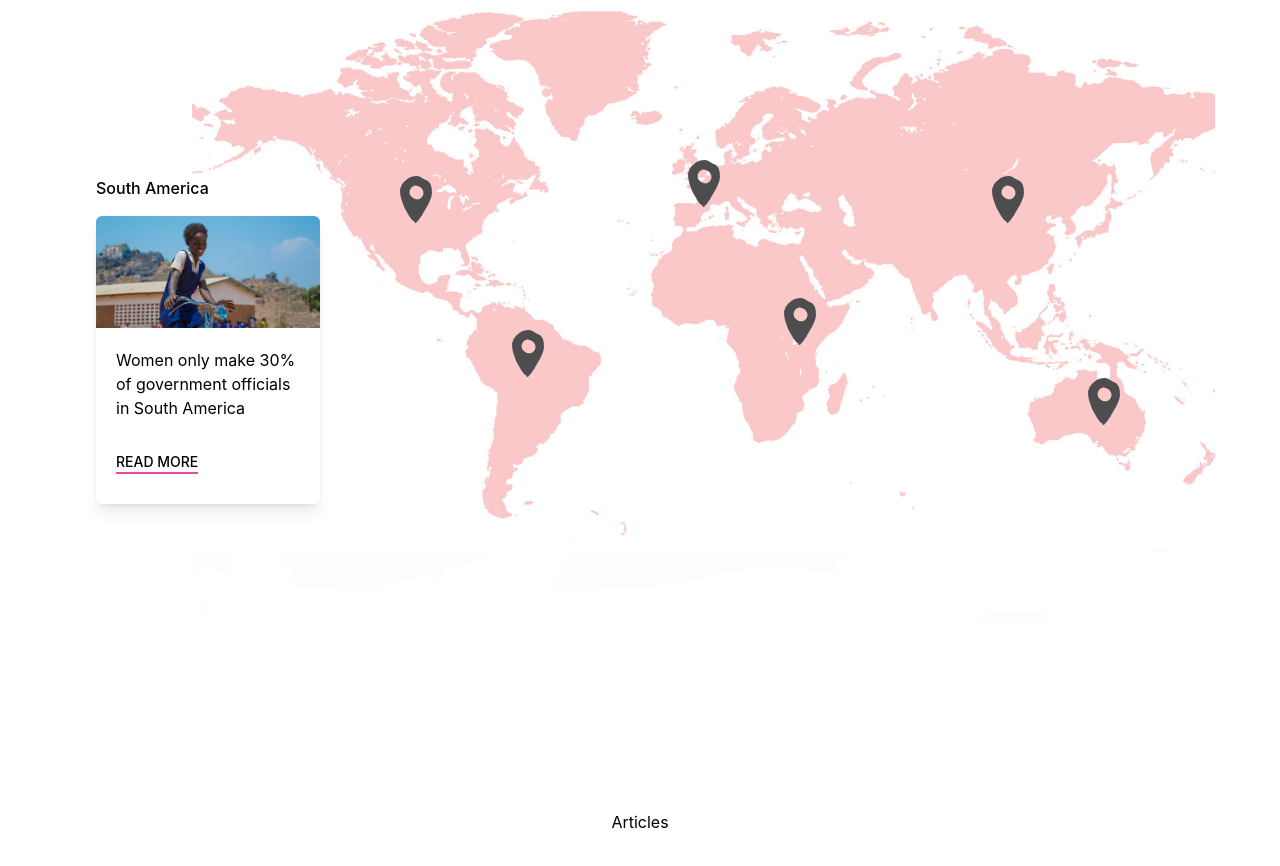
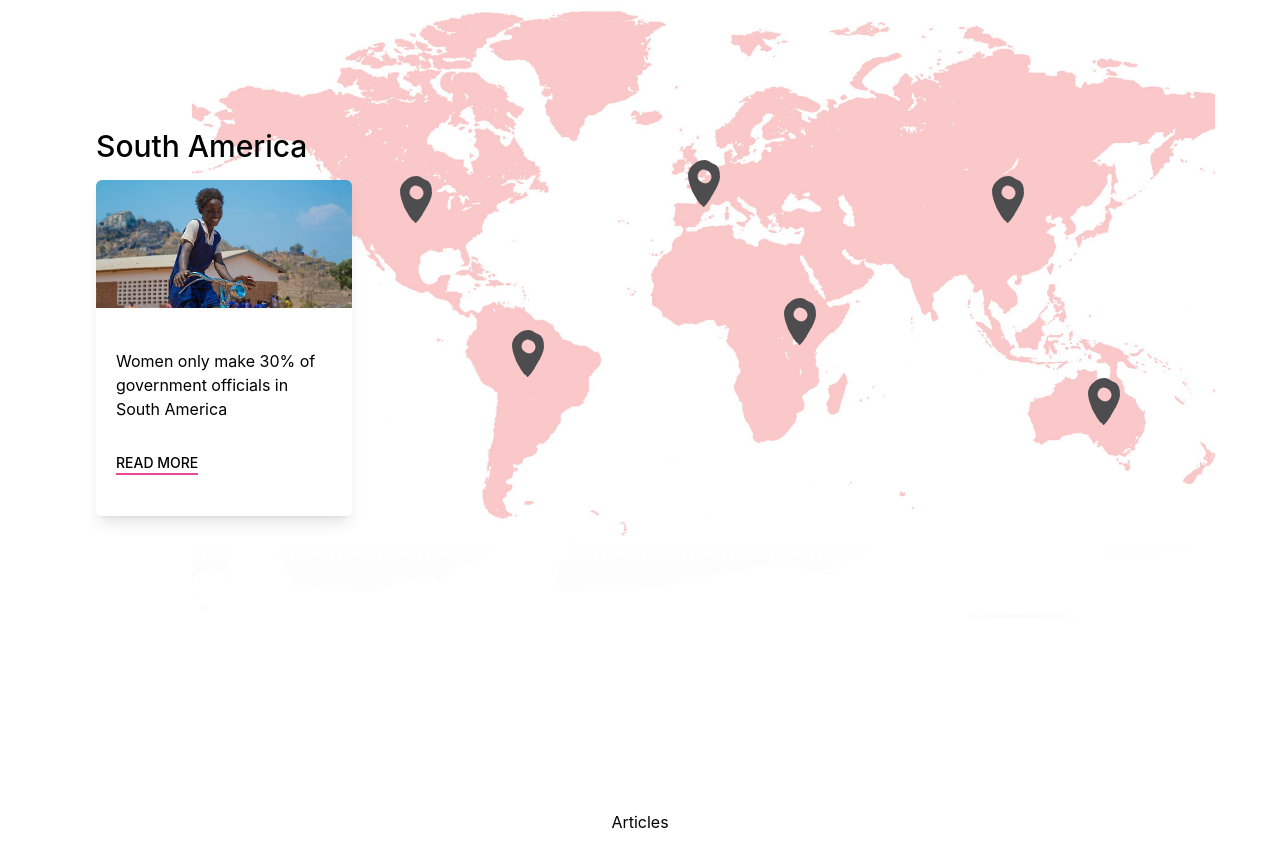
Before and after one commit to omarbagna/girlsUpNGO, a React (Create React App) app: page / in a window 1280 px wide. Shown: the part 1100-1966 px from the top of the page. Built offline with nearby package versions, Linux system fonts and the light colour scheme.

Commit message:
girls state fixed

```diff
--- a/src/components/Cards/DefaultCard.jsx
+++ b/src/components/Cards/DefaultCard.jsx
@@ -4,11 +4,14 @@ import UnderlineBtn from '../Buttons/UnderlineBtn';
 
 const DefaultCard = () => {
 	return (
-		<div className="w-full md:w-64 lg:w-72 flex flex-col gap-4 items-start px-8">
-			<h2 className="font-medium capitalize">South America</h2>
-			<div className="overflow-hidden rounded-md shadow-lg w-full h-96 md:h-72">
+		<div className="w-full md:w-64 lg:w-80 flex flex-col gap-4 items-start px-8">
+			<h2 className="font-medium capitalize md:text-xl lg:text-2xl xl:text-3xl">
+				South America
+			</h2>
+			<div className="overflow-hidden rounded-md shadow-lg w-full h-fit">
 				<img src={AfricanGirl} alt="cover" className="object-cover w-full" />
-				<div className="px-5 py-10 md:py-5 flex flex-col gap-8 bg-white">
+
+				<div className="px-5 h-52 md:h-44 lg:h-52 flex flex-col justify-center gap-8 bg-white">
 					<p>Women only make 30% of government officials in South America</p>
 					<div className="w-fit">
 						<UnderlineBtn text="read more" />
--- a/src/pages/home/sections/GirlState.jsx
+++ b/src/pages/home/sections/GirlState.jsx
@@ -14,7 +14,7 @@ const GirlState = () => {
 			<MainTitle text="There is no country in the world where women are equal" />
 
 			<div className="relative w-full flex flex-col-reverse items-center justify-center md:flex-row md:justify-end md:items-end">
-				<div className="w-fit md:absolute md:z-10 md:left-0 md:top-10 xl:top-52">
+				<div className="w-fit md:absolute md:z-10 md:left-0 md:top-10 xl:top-40">
 					<DefaultCard />
 				</div>
 				<CustomMap />
```
